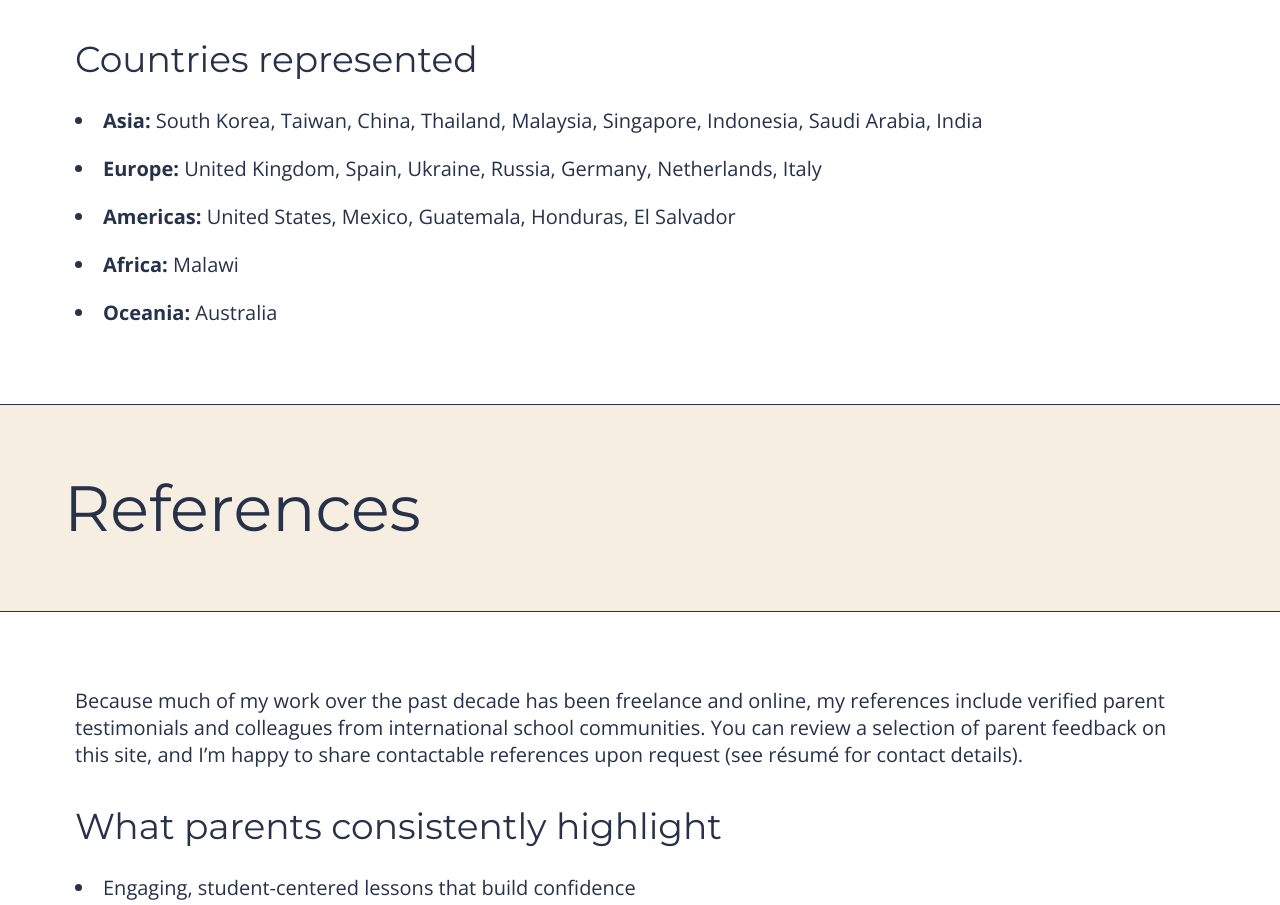
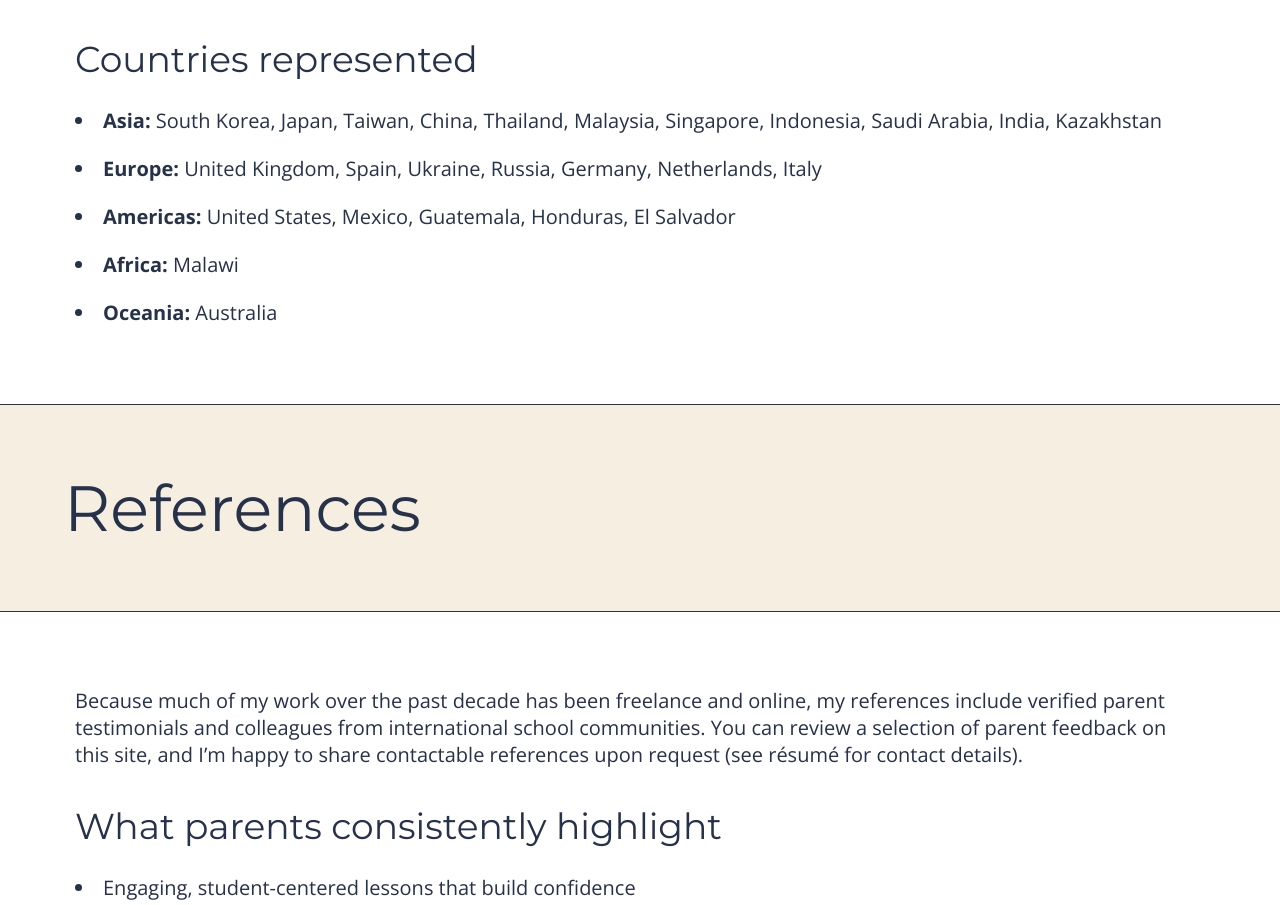
Before and after one commit to aroacain/acportfolio, a plain HTML site: page index.html in a window 1280 px wide. Shown: the part 6010-6915 px from the top of the page. Drawn offline with nearby package versions, Linux system fonts and the light colour scheme.

Commit message:
Fixed country list

```diff
--- a/index.html
+++ b/index.html
@@ -349,7 +349,7 @@
                 <!-- Text fallback / SEO -->
                 <h3>Countries represented</h3>
                 <ul>
-                    <li><strong>Asia:</strong> South Korea, Taiwan, China, Thailand, Malaysia, Singapore, Indonesia, Saudi Arabia, India</li>
+                    <li><strong>Asia:</strong> South Korea, Japan, Taiwan, China, Thailand, Malaysia, Singapore, Indonesia, Saudi Arabia, India, Kazakhstan</li>
                     <li><strong>Europe:</strong> United Kingdom, Spain, Ukraine, Russia, Germany, Netherlands, Italy</li>
                     <li><strong>Americas:</strong> United States, Mexico, Guatemala, Honduras, El Salvador</li>
                     <li><strong>Africa:</strong> Malawi</li>
```
Also changed, not shown: 1 other file.
